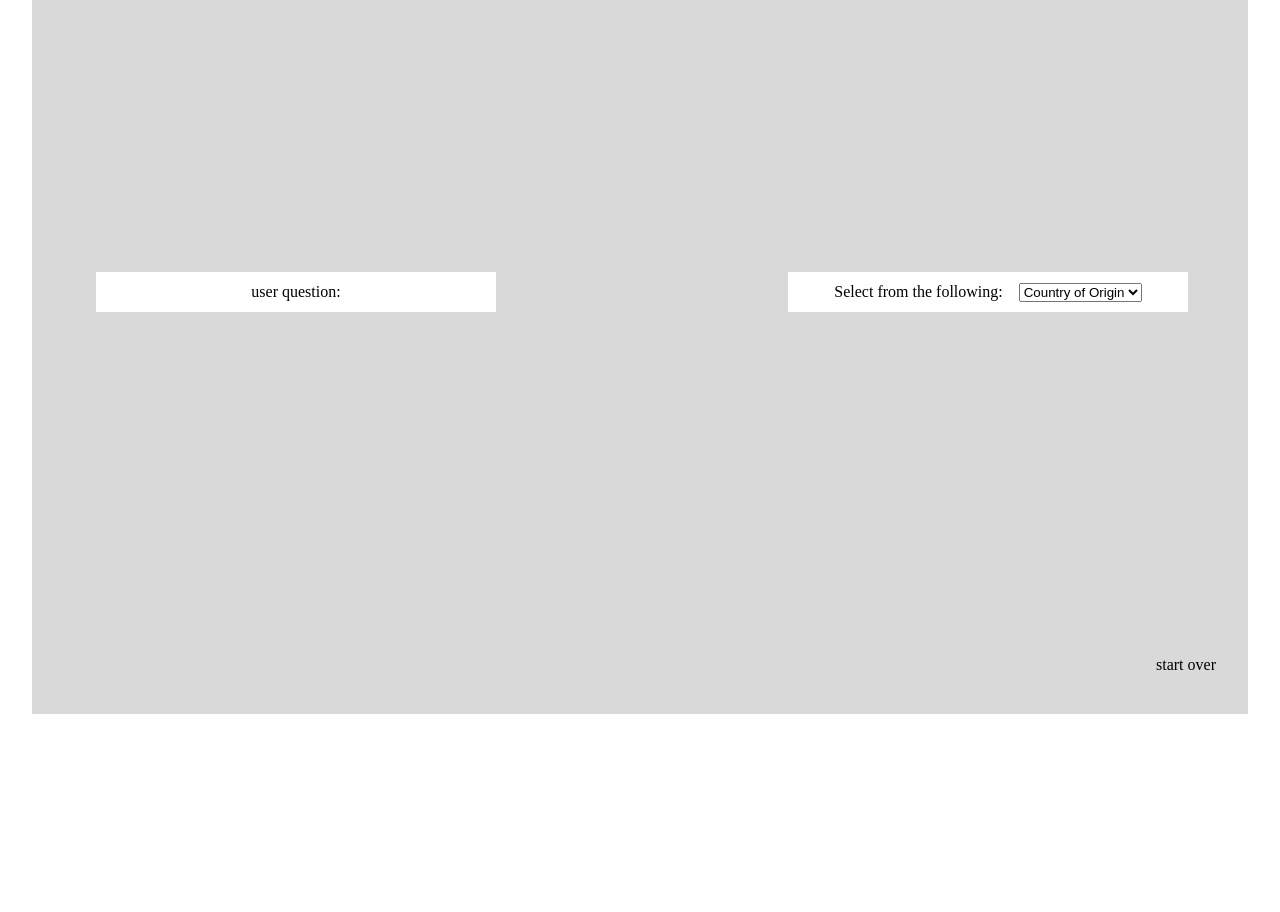
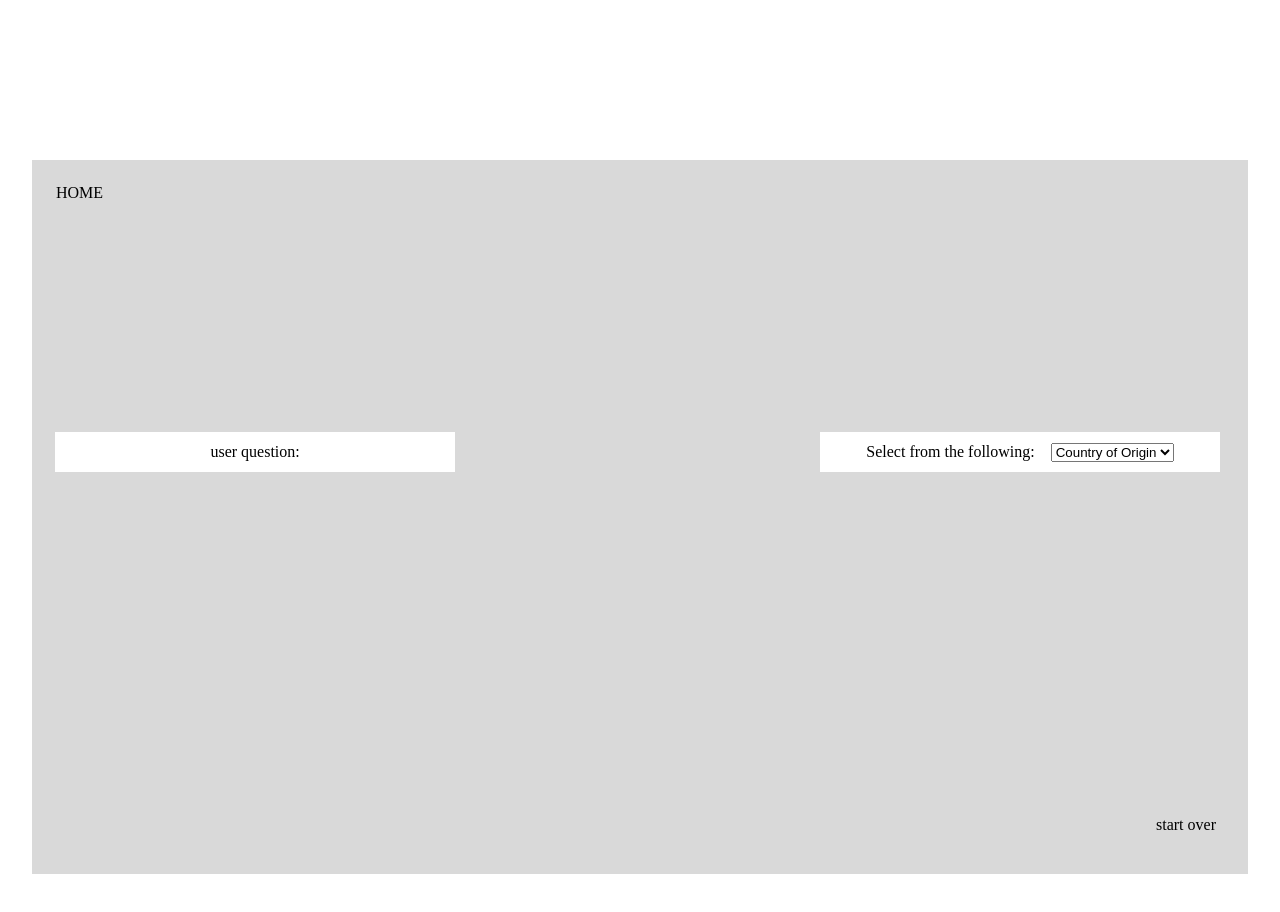
Before and after one commit to MasterChiefRPM/food-picks, an Angular app: page /question-1 in a window 1280 px wide. Shown: the top 912 px of the page. Before the commit the page ends 800 px from the top, so only its background shows below. Built offline with nearby package versions, Linux system fonts and the light colour scheme.

Commit message:
edit to the padding

```diff
--- a/src/app/question-1/question-1.component.html
+++ b/src/app/question-1/question-1.component.html
@@ -1,6 +1,9 @@
 <div class="question1">
     <a href=""></a>
     <div class = "background-container">
+        <div class="homeicon-container">
+            <p>HOME</p>
+        </div>
         <div class="question-container">
             <p class="question-text">user question:</p>
         </div>
--- a/src/app/question-1/question-1.component.scss
+++ b/src/app/question-1/question-1.component.scss
@@ -9,7 +9,13 @@
     height: 650px;
     width: 90%;
     margin: auto;
+    margin-top: 10rem;
     vertical-align: middle;
+}
+.homeicon-container{
+    margin-top: -1.5rem;
+    margin-left: -.5rem;
+
 }
 .question-text{
     text-align: left;
@@ -19,7 +25,7 @@
     display: flex;
     margin-top: 15rem;
     margin-bottom: auto;
-    margin-left: 2rem;
+    margin-left: -3rem;
     justify-content: center;
     align-items: center;
     height: 2.5rem;
@@ -31,7 +37,7 @@
     margin-top: 15rem;
     margin-bottom: auto;
     margin-left: auto;
-    margin-right: -2rem;
+    margin-right: -4rem;
     justify-content: center;
     align-items: center;
     height: 2.5rem;
```
